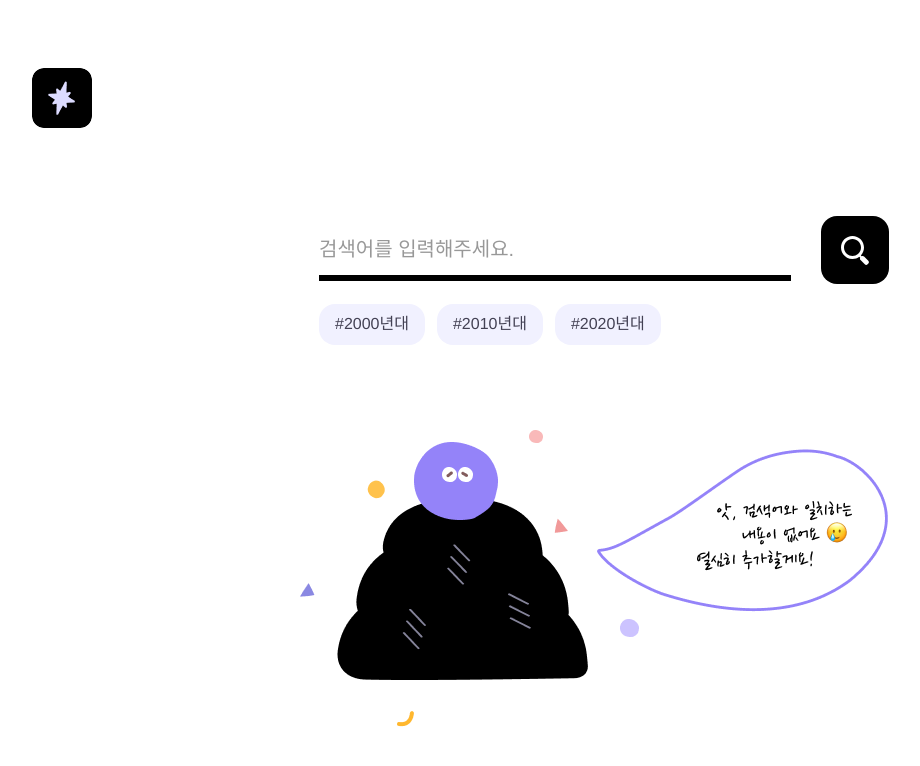
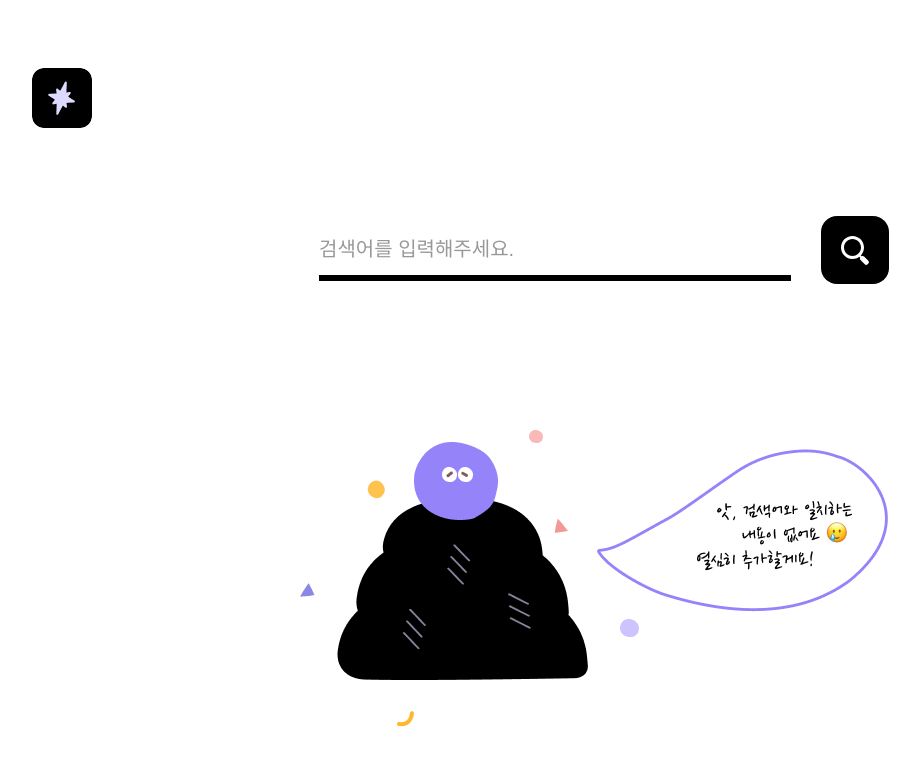
Before and after one commit to baby-hyenas/meme-museum, a React (Vite) app: page /result in a window 1280 px wide. Shown: the top 766 px of the page, without its empty margins (36-956 px from the left). Built offline with nearby package versions, Linux system fonts and the light colour scheme; the HTML template or start-up script is replaced by a standard one; a web font is replaced by a local one.

Commit message:
fix: dummy resultpage as no-result-page

```diff
--- a/src/pages/ResultPage/index.tsx
+++ b/src/pages/ResultPage/index.tsx
@@ -1,4 +1,4 @@
-import { SearchButton, Chip, Input } from "../../components";
+import { SearchButton, Input } from "../../components";
 import "./style.css";
 
 export const ResultPage = (): JSX.Element => {
@@ -11,14 +11,8 @@ export const ResultPage = (): JSX.Element => {
         <div className="search-input">
           <Input />
         </div>
-        <div className="chip-section">
-          <Chip text="#2000년대" />
-          <Chip text="#2010년대" />
-          <Chip text="#2020년대" />
-        </div>
       </div>
-      <div className="result-section result-no-result">
-      </div>
+      <div className="result-section result-no-result" />
     </div >
   );
 };
```
